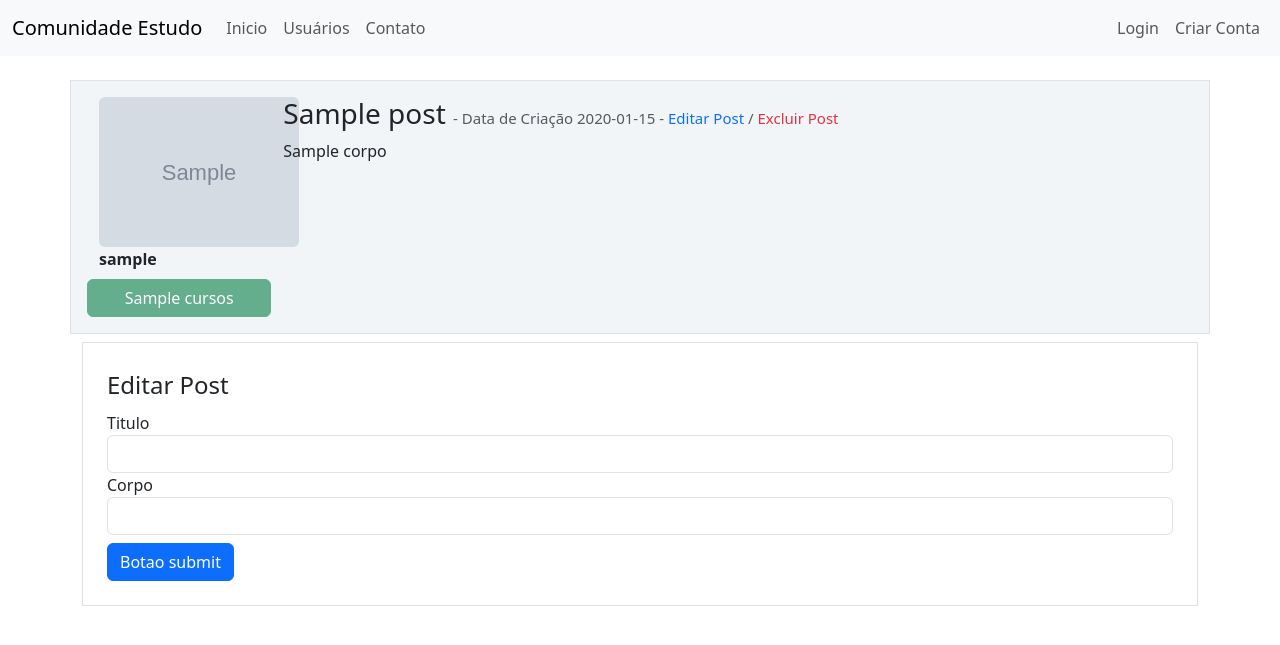
After one commit to juanmurta/projeto-comunidade, a Python web app: template comunidadeimpressionadora/templates/post.html in a window 1280 px wide. The commit adds this page. Shown: the top 645 px of the page. Run offline with Jinja, Linux system fonts and the light colour scheme; the template is opened without the code that fills it: most values are stand-ins (such as "Sample title", 1, 10 or a date in 2020); grey boxes marked "Sample" are stand-in pictures; form fields are guessed from the names that the template uses.

Commit message:
projeto finalizado

```diff
--- a/comunidadeimpressionadora/models.py
+++ b/comunidadeimpressionadora/models.py
@@ -18,6 +18,9 @@ class Usuario(database.Model, UserMixin):
     posts = database.relationship('Post', backref='autor', lazy=True)
     cursos = database.Column(database.String, nullable=False, default='Não Informado')
 
+    def contar_posts(self):
+        return len(self.posts)
+
 
 class Post(database.Model):
     id = database.Column(database.Integer, primary_key=True)
--- a/comunidadeimpressionadora/static/main.css
+++ b/comunidadeimpressionadora/static/main.css
@@ -41,3 +41,7 @@
 .number3 {
     font-weight: 500;
 }
+
+.meupost {
+    background: #f2f5f8 !important;
+}
--- a/comunidadeimpressionadora/templates/editarperfil.html
+++ b/comunidadeimpressionadora/templates/editarperfil.html
@@ -2,6 +2,7 @@
 
 {% block form_editar_perfil %}
     <div class="container">
+        <hr>
         <div class="row">
             <div class="col">
                 <form method="POST" action="" class="border p-4 mt-2" enctype="multipart/form-data">
--- a/comunidadeimpressionadora/templates/perfil.html
+++ b/comunidadeimpressionadora/templates/perfil.html
@@ -29,7 +29,7 @@
 
                     <div class="d-flex flex-column">
                         <span class="rating">Posts</span>
-                        <span class="number3">0</span>
+                        <span class="number3">{{ current_user.contar_posts() }}</span>
                     </div>
 
                 </div>
--- /dev/null
+++ b/comunidadeimpressionadora/templates/post.html
@@ -0,0 +1,101 @@
+{% extends 'base.html' %}
+
+{% block body %}
+
+    <div class="container">
+            <div class="row border mt-4 p-3 meupost">
+                <div class="col col-2">
+                    <div class="image pe-2"> <img src="{{ url_for('static', filename='fotos_perfil/{}'.format(post.autor.foto_perfil)) }}" class="rounded" width="200" alt="Foto Perfil"> </div>
+                    <strong>{{ post.autor.username }}</strong>
+
+                    <div class="row justify-content-center">
+                            {% for curso in post.autor.cursos.split(';') %}
+                                <button type="button" class="btn btn-success mt-2" disabled>{{ curso }}</button>
+                            {% endfor %}
+                    </div>
+
+                </div>
+
+                <div class="col col-9">
+                    <h3>
+                        {{ post.titulo }}
+                        <small class="text-muted" style="font-size: 15px"> - Data de Criação {{ post.data_criacao.strftime('%d/%m/%Y') }}
+                            {% if form %}
+                                - <a href="#form_editarpost" style="text-decoration: none">Editar Post</a> / <a href="#" class="text-danger" style="text-decoration: none" data-bs-toggle="modal" data-bs-target="#excluirPost">Excluir Post</a>
+                            {% endif %}
+
+                        </small>
+                    </h3>
+                    <p>{{ post.corpo }}</p>
+                </div>
+            </div>
+    </div>
+
+{% if form %}
+
+    <div class="container">
+        <div class="row">
+            <div class="col">
+                <form method="POST" action="" id="form_editarpost" class="border p-4 mt-2">
+                    {{ form.csrf_token }}
+                    <legend>Editar Post</legend>
+                    <fieldset>
+                         <div class="form-group">
+                            {{ form.titulo.label(class="form-control-label") }}
+                            {% if form.titulo.errors %}
+                                {{ form.titulo(class="form-control is-invalid") }}
+                            <div class="invalid-feedback">
+                                {% for erro in form.titulo.errors %}
+                                    {{ erro }}
+                                {% endfor %}
+                            </div>
+                            {% else %}
+                                {{ form.titulo(class="form-control") }}
+                            {% endif %}
+                        </div>
+                         <div class="form-group">
+                            {{ form.corpo.label(class="form-control-label") }}
+                            {% if form.corpo.errors %}
+                                {{ form.corpo(class="form-control is-invalid") }}
+                            <div class="invalid-feedback">
+                                {% for erro in form.corpo.errors %}
+                                    {{ erro }}
+                                {% endfor %}
+                            </div>
+                            {% else %}
+                                {{ form.corpo(class="form-control") }}
+                            {% endif %}
+                        </div>
+                    </fieldset>
+                    {{ form.botao_submit(class="btn btn-primary mt-2") }}
+                </form>
+            </div>
+        </div>
+    </div>
+
+{% endif %}
+
+
+
+<!-- Modal -->
+<div class="modal fade" id="excluirPost" tabindex="-1" aria-labelledby="exampleModalLabel" aria-hidden="true">
+  <div class="modal-dialog">
+    <div class="modal-content">
+      <div class="modal-header">
+        <h1 class="modal-title fs-5" id="exampleModalLabel">Excluir Post</h1>
+        <button type="button" class="btn-close" data-bs-dismiss="modal" aria-label="Close"></button>
+      </div>
+      <div class="modal-body">
+        Você tem certeza que deseja excluir o post "{{ post.titulo }}"?
+      </div>
+      <div class="modal-footer">
+        <button type="button" class="btn btn-secondary" data-bs-dismiss="modal">Cancelar</button>
+          <form method="POST" action="{{ url_for('excluir_post', post_id=post.id) }}">
+            <button type="submit" class="btn btn-danger">Excluir Post</button>
+          </form>
+
+      </div>
+    </div>
+  </div>
+</div>
+{% endblock %}
--- a/comunidadeimpressionadora/templates/usuarios.html
+++ b/comunidadeimpressionadora/templates/usuarios.html
@@ -33,7 +33,7 @@
 
                             <div class="d-flex flex-column">
                                 <span class="rating">Posts</span>
-                                <span class="number3">0</span>
+                                <span class="number3">{{ usuario.contar_posts() }}</span>
                             </div>
 
                         </div>
```
Also changed, not shown: comunidadeimpressionadora/forms.py (+7 -1 lines), comunidadeimpressionadora/routes.py (+49 -6 lines), comunidadeimpressionadora/templates/criarpost.html (+37 -2 lines), comunidadeimpressionadora/templates/home.html (+25 -2 lines), requirements.txt (added, +24 -0 lines), comunidadeimpressionadora/static/fotos_perfil/34bd984773dacba6f.jpg (added), instance/comunidade.db.
